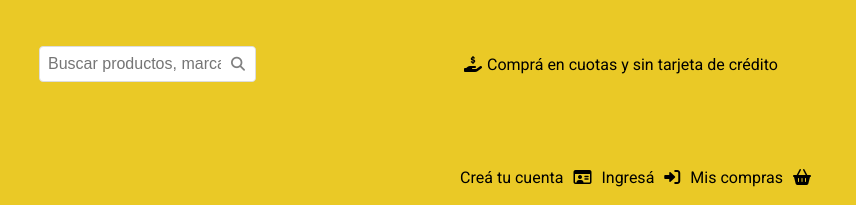
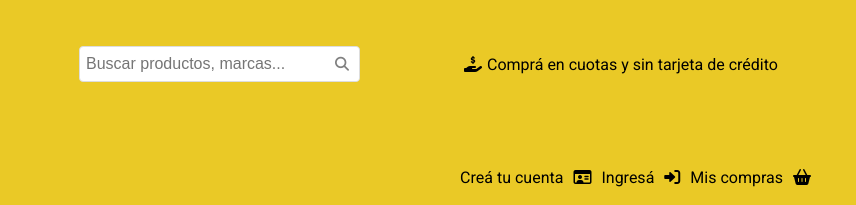
Before and after one commit to DavidArce397/ProyectoMercadoLiebre, a website: page views/index.html in a window 1280 px wide. Shown: the top 205 px of the page, 424-1280 px from the left. Drawn offline with Linux system fonts and the light colour scheme.

Commit message:
Proyecto deploy v3

```diff
--- a/public/css/style.css
+++ b/public/css/style.css
@@ -59,6 +59,8 @@ div input {
     flex-direction: row;
     margin-right: 15px;
     width: 33.33%;
+    justify-content: center;
+    align-items: center;
 }
 
 .divLogo {
@@ -70,6 +72,8 @@ div input {
     right: 25px;
     top: 3px
 }
+
+
 
 div button.lupa {
     border-radius: 4px;
@@ -90,6 +94,10 @@ div button.lupa {
     align-items: center;
     margin-left: 28px;
     margin-right: -28px;
+}
+
+.formSearchbar input {
+    padding: 8px 66px 8px 6px
 }
 
 
--- a/views/index.html
+++ b/views/index.html
@@ -23,7 +23,7 @@
             </div>
             <div class="searchbar">
                 <form class="formSearchbar" action="/home">
-                    <input type="text" placeholder="Buscar productos, marcas y más...">
+                    <input type="text" placeholder="Buscar productos, marcas...">
                     <div class="divLupa">
                         <button class="lupa">
                             <!-- Lupa -->
```
